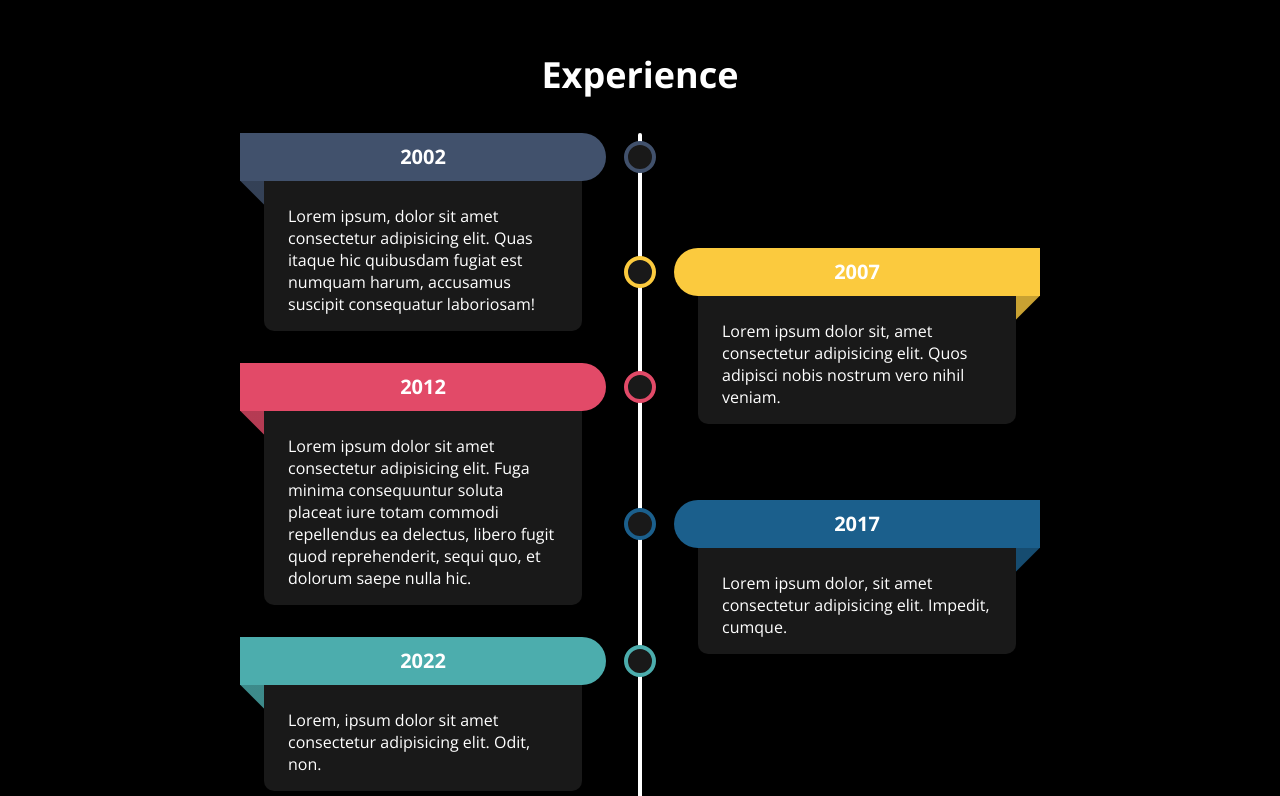
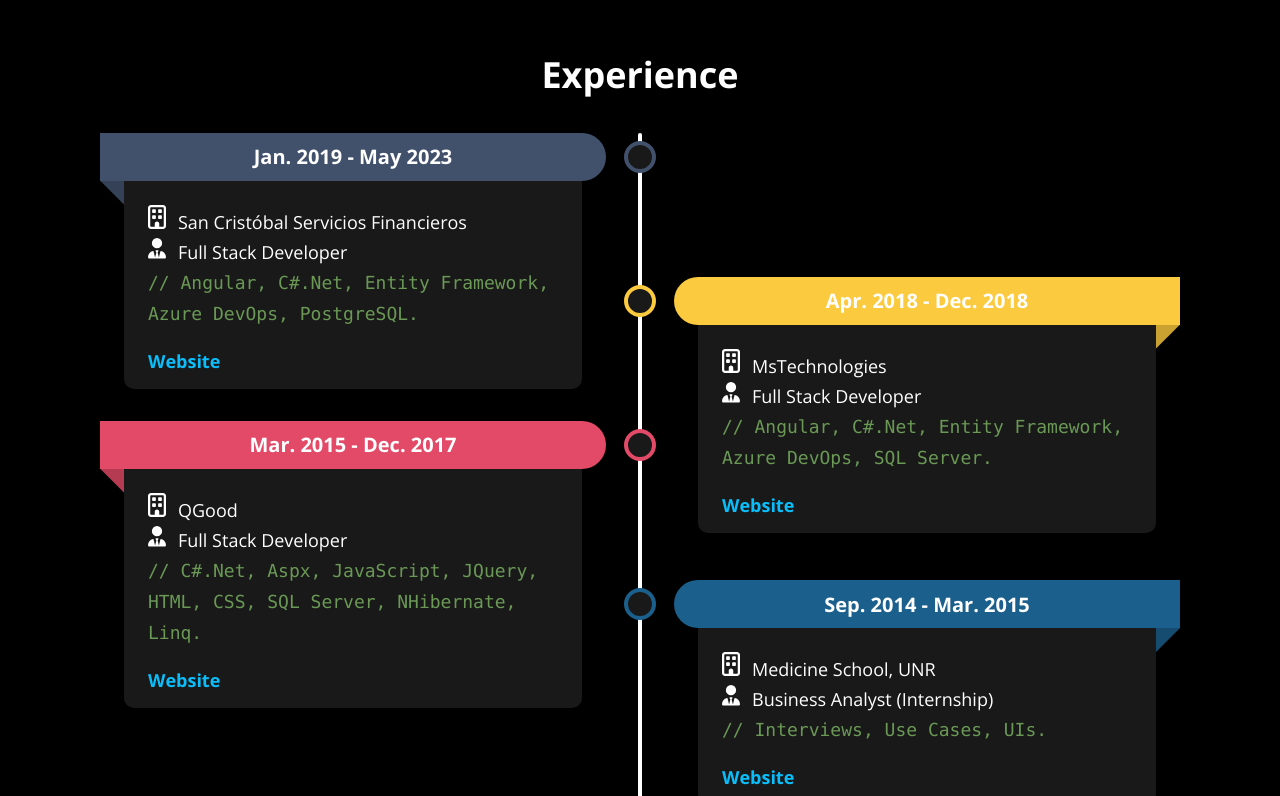
Before and after one commit to diprefranco/diprefranco.github.io, an Angular app: page / in a window 1280 px wide. Shown: the part 940-1736 px from the top of the page. Built offline with nearby package versions, Linux system fonts and the light colour scheme.

Commit message:
Experience: real content added.

```diff
--- a/src/app/layout/experience/experience.component.css
+++ b/src/app/layout/experience/experience.component.css
@@ -8,6 +8,12 @@
   justify-content: center;
   display: grid;
   align-content: center;
+}
+
+svg {
+  fill: var(--colorsecondary);
+  width: 18px;
+  margin-right: 12px;
 }
 
 *,
@@ -26,7 +32,6 @@
   column-gap: var(--col-gap);
   margin: 0;
   padding: 0;
-  max-width: 800px;
 }
 
 /* line */
--- a/src/app/layout/experience/experience.component.html
+++ b/src/app/layout/experience/experience.component.html
@@ -4,28 +4,101 @@
 <section class="experience">
   <ul>
     <li style="--item-color:#41516C">
-      <div class="item-header">2002</div>
-      <div class="item-content">Lorem ipsum, dolor sit amet consectetur adipisicing elit. Quas itaque hic quibusdam
-        fugiat est numquam harum, accusamus suscipit consequatur laboriosam!</div>
+      <div class="item-header">Jan. 2019 - May 2023</div>
+      <div class="item-content">
+        <p>
+          <svg xmlns="http://www.w3.org/2000/svg" viewBox="0 0 384 512">
+            <path
+              d="M64 48c-8.8 0-16 7.2-16 16l0 384c0 8.8 7.2 16 16 16l80 0 0-64c0-26.5 21.5-48 48-48s48 21.5 48 48l0 64 80 0c8.8 0 16-7.2 16-16l0-384c0-8.8-7.2-16-16-16L64 48zM0 64C0 28.7 28.7 0 64 0L320 0c35.3 0 64 28.7 64 64l0 384c0 35.3-28.7 64-64 64L64 512c-35.3 0-64-28.7-64-64L0 64zm88 40c0-8.8 7.2-16 16-16l48 0c8.8 0 16 7.2 16 16l0 48c0 8.8-7.2 16-16 16l-48 0c-8.8 0-16-7.2-16-16l0-48zM232 88l48 0c8.8 0 16 7.2 16 16l0 48c0 8.8-7.2 16-16 16l-48 0c-8.8 0-16-7.2-16-16l0-48c0-8.8 7.2-16 16-16zM88 232c0-8.8 7.2-16 16-16l48 0c8.8 0 16 7.2 16 16l0 48c0 8.8-7.2 16-16 16l-48 0c-8.8 0-16-7.2-16-16l0-48zm144-16l48 0c8.8 0 16 7.2 16 16l0 48c0 8.8-7.2 16-16 16l-48 0c-8.8 0-16-7.2-16-16l0-48c0-8.8 7.2-16 16-16z" />
+          </svg>
+          <span>San Cristóbal Servicios Financieros</span>
+        </p>
+        <p>
+          <svg xmlns="http://www.w3.org/2000/svg" viewBox="0 0 448 512">
+            <path
+              d="M96 128a128 128 0 1 0 256 0A128 128 0 1 0 96 128zm94.5 200.2l18.6 31L175.8 483.1l-36-146.9c-2-8.1-9.8-13.4-17.9-11.3C51.9 342.4 0 405.8 0 481.3c0 17 13.8 30.7 30.7 30.7l131.7 0c0 0 0 0 .1 0l5.5 0 112 0 5.5 0c0 0 0 0 .1 0l131.7 0c17 0 30.7-13.8 30.7-30.7c0-75.5-51.9-138.9-121.9-156.4c-8.1-2-15.9 3.3-17.9 11.3l-36 146.9L238.9 359.2l18.6-31c6.4-10.7-1.3-24.2-13.7-24.2L224 304l-19.7 0c-12.4 0-20.1 13.6-13.7 24.2z" />
+          </svg>
+          <span>Full Stack Developer</span>
+        </p>
+        <p>
+          <span class="commented-code">// Angular, C#.Net, Entity Framework, Azure DevOps, PostgreSQL.</span>
+        </p>
+        <br />
+        <a href="https://www.sancristobalsf.com.ar/" target="_blank">Website</a>
+      </div>
     </li>
     <li style="--item-color:#FBCA3E">
-      <div class="item-header">2007</div>
-      <div class="item-content">Lorem ipsum dolor sit, amet consectetur adipisicing elit. Quos adipisci nobis nostrum
-        vero nihil veniam.</div>
+      <div class="item-header">Apr. 2018 - Dec. 2018</div>
+      <div class="item-content">
+        <p>
+          <svg xmlns="http://www.w3.org/2000/svg" viewBox="0 0 384 512">
+            <path
+              d="M64 48c-8.8 0-16 7.2-16 16l0 384c0 8.8 7.2 16 16 16l80 0 0-64c0-26.5 21.5-48 48-48s48 21.5 48 48l0 64 80 0c8.8 0 16-7.2 16-16l0-384c0-8.8-7.2-16-16-16L64 48zM0 64C0 28.7 28.7 0 64 0L320 0c35.3 0 64 28.7 64 64l0 384c0 35.3-28.7 64-64 64L64 512c-35.3 0-64-28.7-64-64L0 64zm88 40c0-8.8 7.2-16 16-16l48 0c8.8 0 16 7.2 16 16l0 48c0 8.8-7.2 16-16 16l-48 0c-8.8 0-16-7.2-16-16l0-48zM232 88l48 0c8.8 0 16 7.2 16 16l0 48c0 8.8-7.2 16-16 16l-48 0c-8.8 0-16-7.2-16-16l0-48c0-8.8 7.2-16 16-16zM88 232c0-8.8 7.2-16 16-16l48 0c8.8 0 16 7.2 16 16l0 48c0 8.8-7.2 16-16 16l-48 0c-8.8 0-16-7.2-16-16l0-48zm144-16l48 0c8.8 0 16 7.2 16 16l0 48c0 8.8-7.2 16-16 16l-48 0c-8.8 0-16-7.2-16-16l0-48c0-8.8 7.2-16 16-16z" />
+          </svg>
+          <span>MsTechnologies</span>
+        </p>
+        <p>
+          <svg xmlns="http://www.w3.org/2000/svg" viewBox="0 0 448 512">
+            <path
+              d="M96 128a128 128 0 1 0 256 0A128 128 0 1 0 96 128zm94.5 200.2l18.6 31L175.8 483.1l-36-146.9c-2-8.1-9.8-13.4-17.9-11.3C51.9 342.4 0 405.8 0 481.3c0 17 13.8 30.7 30.7 30.7l131.7 0c0 0 0 0 .1 0l5.5 0 112 0 5.5 0c0 0 0 0 .1 0l131.7 0c17 0 30.7-13.8 30.7-30.7c0-75.5-51.9-138.9-121.9-156.4c-8.1-2-15.9 3.3-17.9 11.3l-36 146.9L238.9 359.2l18.6-31c6.4-10.7-1.3-24.2-13.7-24.2L224 304l-19.7 0c-12.4 0-20.1 13.6-13.7 24.2z" />
+          </svg>
+          <span>Full Stack Developer</span>
+        </p>
+        <p>
+          <span class="commented-code">// Angular, C#.Net, Entity Framework, Azure DevOps, SQL Server.</span>
+        </p>
+        <br />
+        <a href="https://mstech.la/" target="_blank">Website</a>
+      </div>
     </li>
     <li style="--item-color:#E24A68">
-      <div class="item-header">2012</div>
-      <div class="item-content">Lorem ipsum dolor sit amet consectetur adipisicing elit. Fuga minima consequuntur soluta
-        placeat iure totam commodi repellendus ea delectus, libero fugit quod reprehenderit, sequi quo, et dolorum
-        saepe nulla hic.</div>
+      <div class="item-header">Mar. 2015 - Dec. 2017</div>
+      <div class="item-content">
+        <p>
+          <svg xmlns="http://www.w3.org/2000/svg" viewBox="0 0 384 512">
+            <path
+              d="M64 48c-8.8 0-16 7.2-16 16l0 384c0 8.8 7.2 16 16 16l80 0 0-64c0-26.5 21.5-48 48-48s48 21.5 48 48l0 64 80 0c8.8 0 16-7.2 16-16l0-384c0-8.8-7.2-16-16-16L64 48zM0 64C0 28.7 28.7 0 64 0L320 0c35.3 0 64 28.7 64 64l0 384c0 35.3-28.7 64-64 64L64 512c-35.3 0-64-28.7-64-64L0 64zm88 40c0-8.8 7.2-16 16-16l48 0c8.8 0 16 7.2 16 16l0 48c0 8.8-7.2 16-16 16l-48 0c-8.8 0-16-7.2-16-16l0-48zM232 88l48 0c8.8 0 16 7.2 16 16l0 48c0 8.8-7.2 16-16 16l-48 0c-8.8 0-16-7.2-16-16l0-48c0-8.8 7.2-16 16-16zM88 232c0-8.8 7.2-16 16-16l48 0c8.8 0 16 7.2 16 16l0 48c0 8.8-7.2 16-16 16l-48 0c-8.8 0-16-7.2-16-16l0-48zm144-16l48 0c8.8 0 16 7.2 16 16l0 48c0 8.8-7.2 16-16 16l-48 0c-8.8 0-16-7.2-16-16l0-48c0-8.8 7.2-16 16-16z" />
+          </svg>
+          <span>QGood</span>
+        </p>
+        <p>
+          <svg xmlns="http://www.w3.org/2000/svg" viewBox="0 0 448 512">
+            <path
+              d="M96 128a128 128 0 1 0 256 0A128 128 0 1 0 96 128zm94.5 200.2l18.6 31L175.8 483.1l-36-146.9c-2-8.1-9.8-13.4-17.9-11.3C51.9 342.4 0 405.8 0 481.3c0 17 13.8 30.7 30.7 30.7l131.7 0c0 0 0 0 .1 0l5.5 0 112 0 5.5 0c0 0 0 0 .1 0l131.7 0c17 0 30.7-13.8 30.7-30.7c0-75.5-51.9-138.9-121.9-156.4c-8.1-2-15.9 3.3-17.9 11.3l-36 146.9L238.9 359.2l18.6-31c6.4-10.7-1.3-24.2-13.7-24.2L224 304l-19.7 0c-12.4 0-20.1 13.6-13.7 24.2z" />
+          </svg>
+          <span>Full Stack Developer</span>
+        </p>
+        <p>
+          <span class="commented-code">// C#.Net, Aspx, JavaScript, JQuery, HTML, CSS, SQL Server, NHibernate,
+            Linq.</span>
+        </p>
+        <br />
+        <a href="https://www.qgood.net/" target="_blank">Website</a>
+      </div>
     </li>
     <li style="--item-color:#1B5F8C">
-      <div class="item-header">2017</div>
-      <div class="item-content">Lorem ipsum dolor, sit amet consectetur adipisicing elit. Impedit, cumque.</div>
-    </li>
-    <li style="--item-color:#4CADAD">
-      <div class="item-header">2022</div>
-      <div class="item-content">Lorem, ipsum dolor sit amet consectetur adipisicing elit. Odit, non.</div>
+      <div class="item-header">Sep. 2014 - Mar. 2015</div>
+      <div class="item-content">
+        <p>
+          <svg xmlns="http://www.w3.org/2000/svg" viewBox="0 0 384 512">
+            <path
+              d="M64 48c-8.8 0-16 7.2-16 16l0 384c0 8.8 7.2 16 16 16l80 0 0-64c0-26.5 21.5-48 48-48s48 21.5 48 48l0 64 80 0c8.8 0 16-7.2 16-16l0-384c0-8.8-7.2-16-16-16L64 48zM0 64C0 28.7 28.7 0 64 0L320 0c35.3 0 64 28.7 64 64l0 384c0 35.3-28.7 64-64 64L64 512c-35.3 0-64-28.7-64-64L0 64zm88 40c0-8.8 7.2-16 16-16l48 0c8.8 0 16 7.2 16 16l0 48c0 8.8-7.2 16-16 16l-48 0c-8.8 0-16-7.2-16-16l0-48zM232 88l48 0c8.8 0 16 7.2 16 16l0 48c0 8.8-7.2 16-16 16l-48 0c-8.8 0-16-7.2-16-16l0-48c0-8.8 7.2-16 16-16zM88 232c0-8.8 7.2-16 16-16l48 0c8.8 0 16 7.2 16 16l0 48c0 8.8-7.2 16-16 16l-48 0c-8.8 0-16-7.2-16-16l0-48zm144-16l48 0c8.8 0 16 7.2 16 16l0 48c0 8.8-7.2 16-16 16l-48 0c-8.8 0-16-7.2-16-16l0-48c0-8.8 7.2-16 16-16z" />
+          </svg>
+          <span>Medicine School, UNR</span>
+        </p>
+        <p>
+          <svg xmlns="http://www.w3.org/2000/svg" viewBox="0 0 448 512">
+            <path
+              d="M96 128a128 128 0 1 0 256 0A128 128 0 1 0 96 128zm94.5 200.2l18.6 31L175.8 483.1l-36-146.9c-2-8.1-9.8-13.4-17.9-11.3C51.9 342.4 0 405.8 0 481.3c0 17 13.8 30.7 30.7 30.7l131.7 0c0 0 0 0 .1 0l5.5 0 112 0 5.5 0c0 0 0 0 .1 0l131.7 0c17 0 30.7-13.8 30.7-30.7c0-75.5-51.9-138.9-121.9-156.4c-8.1-2-15.9 3.3-17.9 11.3l-36 146.9L238.9 359.2l18.6-31c6.4-10.7-1.3-24.2-13.7-24.2L224 304l-19.7 0c-12.4 0-20.1 13.6-13.7 24.2z" />
+          </svg>
+          <span>Business Analyst (Internship)</span>
+        </p>
+        <p>
+          <span class="commented-code">// Interviews, Use Cases, UIs.</span>
+        </p>
+        <br />
+        <a href="https://www.coopmedicasunr.com.ar/" target="_blank">Website</a>
+      </div>
     </li>
   </ul>
 </section>
```
